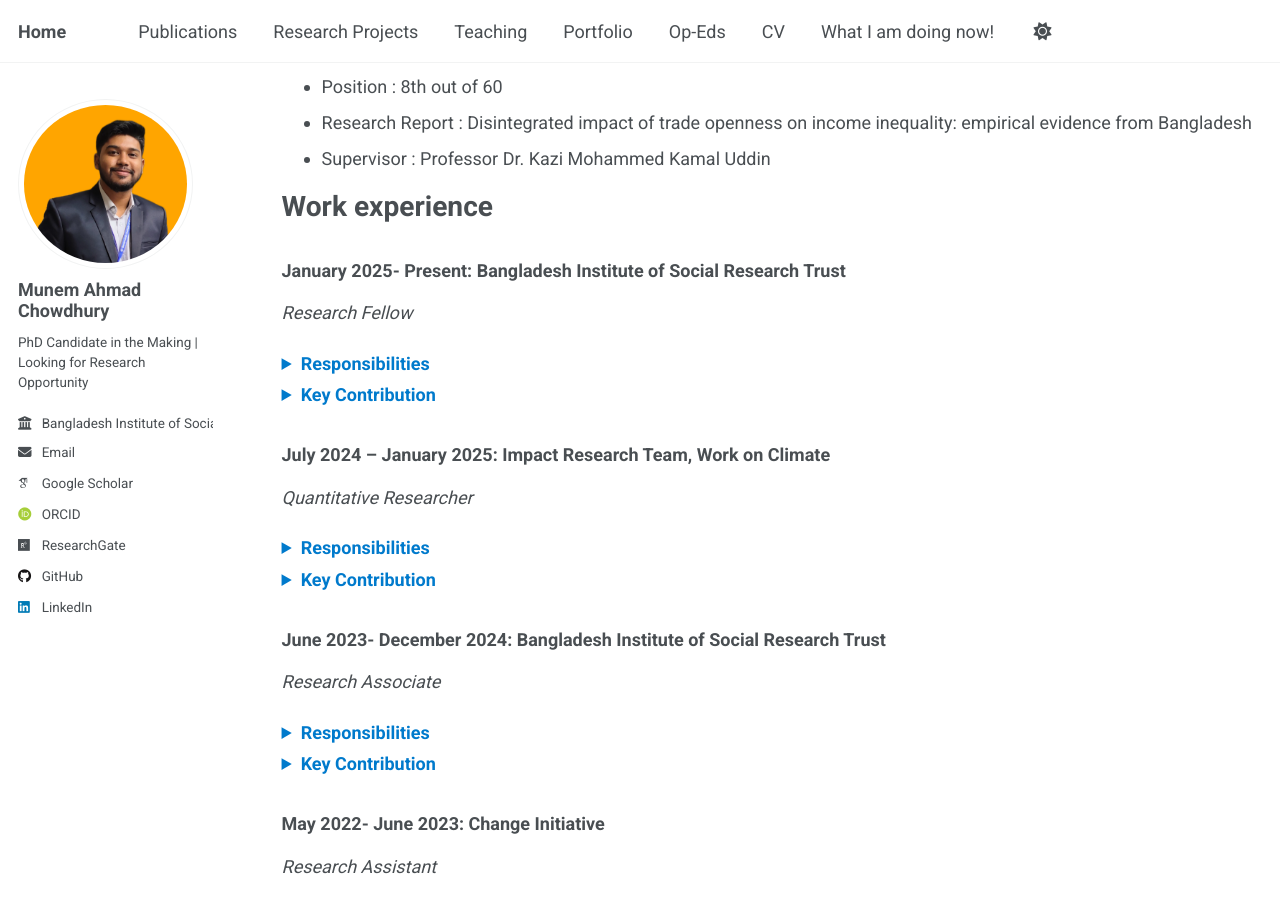
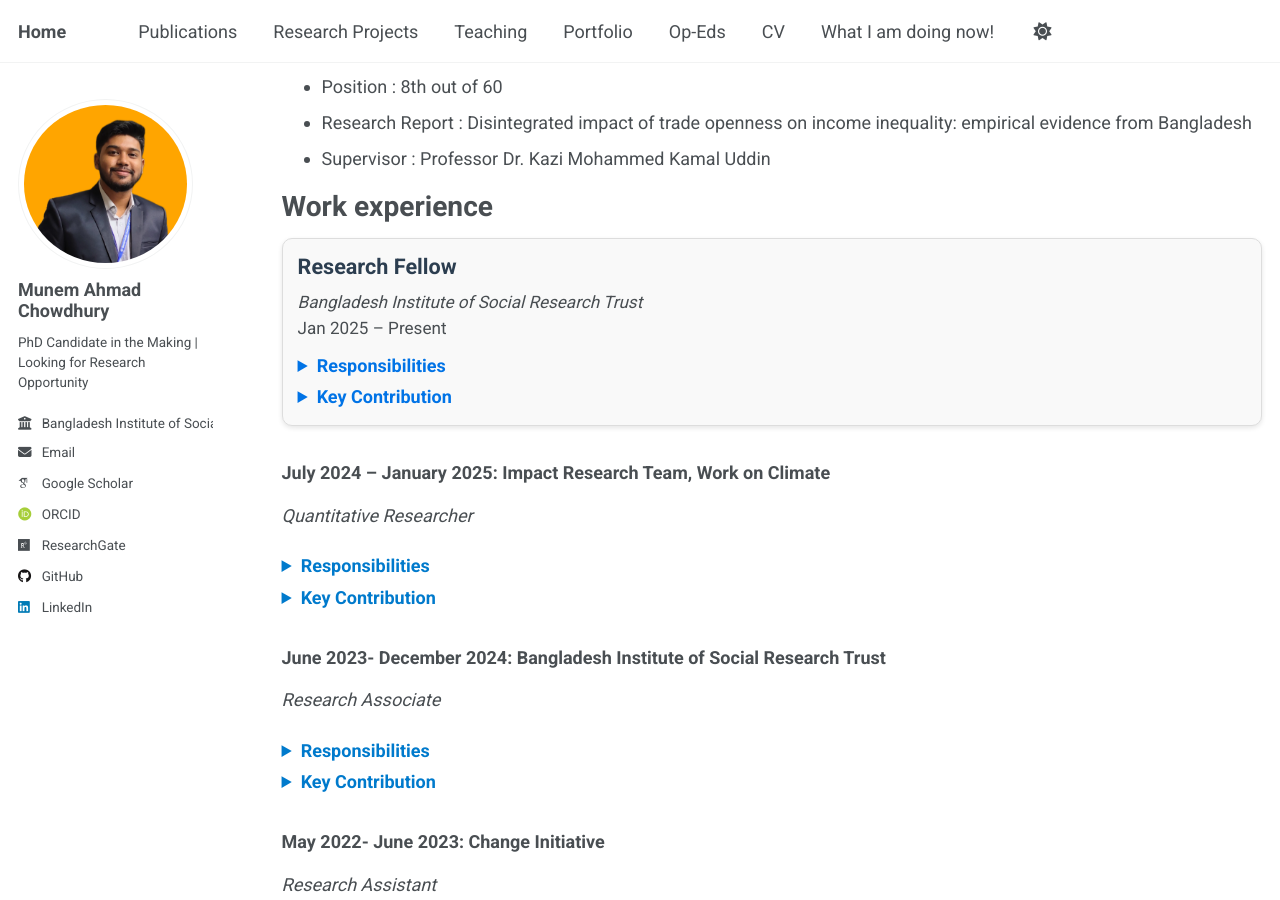
Before and after one commit to munemahmad/munemahmad.github.io, a Jekyll site: the page built from _pages/cv.md, in a window 1280 px wide and 900 px high, scrolled down 484 px. Built offline with Jekyll 4.4.1, drawn with Linux system fonts in a browser that asks for light colours; some web fonts are replaced; a script that is not in the unit is left out.

Commit message:
Update cv.md

```diff
--- a/_pages/cv.md
+++ b/_pages/cv.md
@@ -27,8 +27,9 @@ Education
 
 Work experience
 ======
-### January 2025- Present: Bangladesh Institute of Social Research Trust
-   *Research Fellow*
+   <div class="cv-card">
+  <h3>Research Fellow</h3>
+  <p><em>Bangladesh Institute of Social Research Trust</em><br>Jan 2025 – Present</p>
    <details>
     <summary><strong>Responsibilities</strong></summary>
     <ul>
@@ -37,7 +38,6 @@ Work experience
       <li>Prepared research reports and policy briefs for donors.</li>
     </ul>
     </details>
-
    <details>
     <summary><strong>Key Contribution</strong></summary>
     <ul>
@@ -46,6 +46,7 @@ Work experience
       <li>Secured competitive consultancies from UNDP Bangladesh, including $120,000 for an e-Parliament Feasibility Study and $19,850 for a gender analysis of the waste value chain in Chattogram, Cox’s Bazar, and Tangail, through competitive proposal development.</li>
     </ul>
     </details>
+   </div>
 
 ### July 2024 – January 2025: Impact Research Team, Work on Climate
    *Quantitative Researcher*
```
